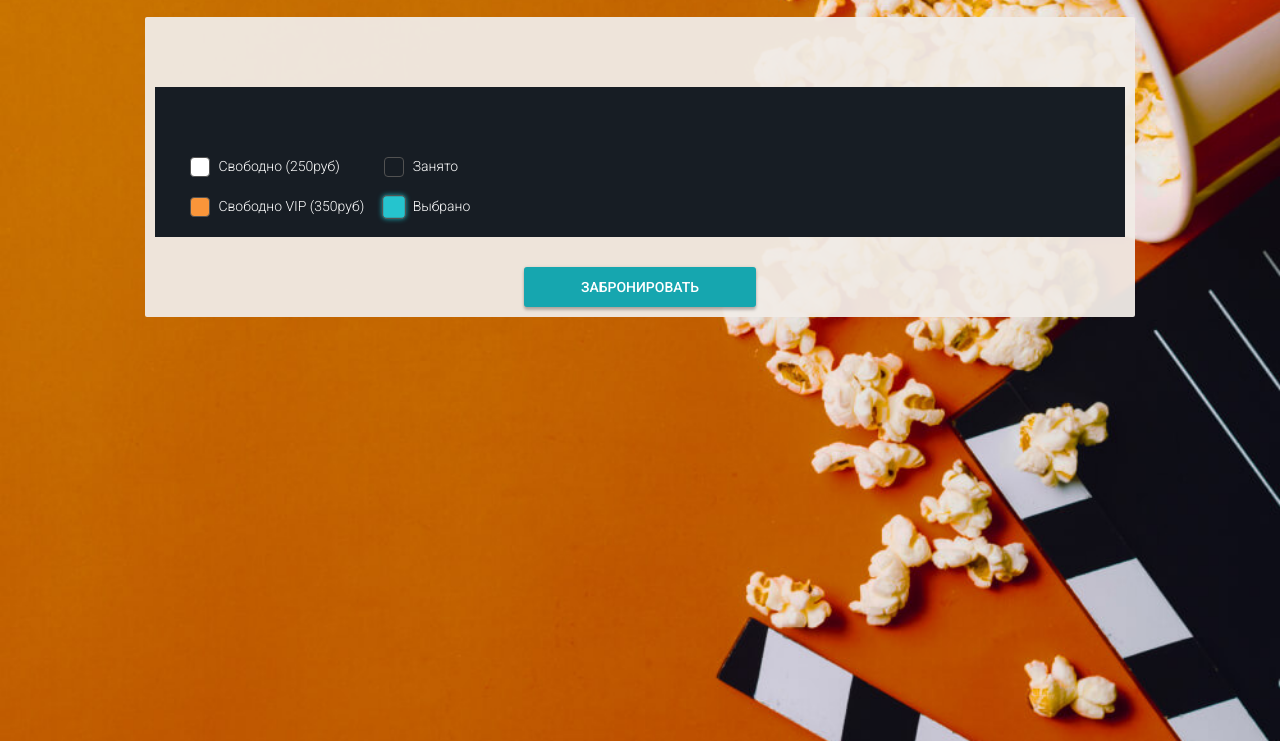
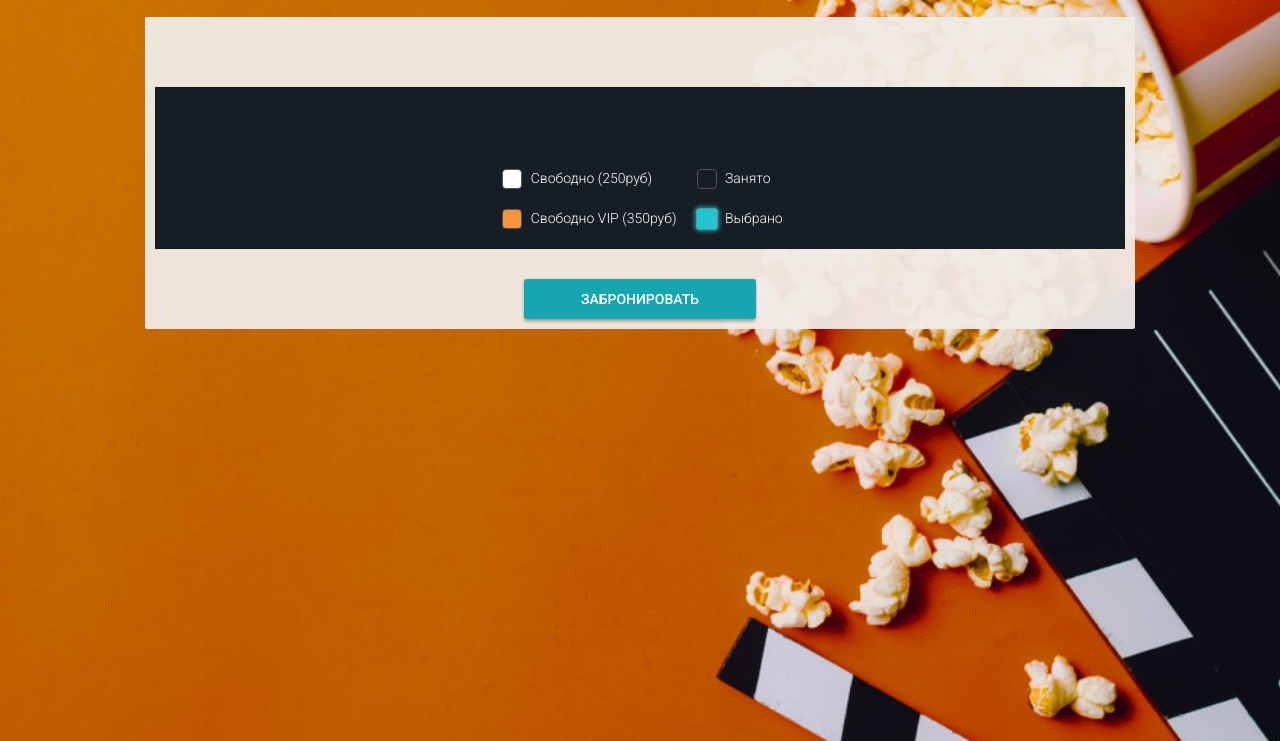
Before and after one commit to falushinaj/Graduation-project, a plain HTML site: page hall.html in a window 1280 px wide. Shown: the part 59-800 px from the top of the page. Drawn offline with Linux system fonts and the light colour scheme; no server answers.

Commit message:
Update styles.css

```diff
--- a/css/styles.css
+++ b/css/styles.css
@@ -155,6 +155,7 @@ body {
 }
 .movie .movie-seances__hall .movie-seances__time-block {
   display: inline-block;
+  /* display: grid; */
   margin-bottom: 4px;
 }
 .movie .movie-seances__hall .movie-seances__time-block:nth-last-of-type(n + 1) {
@@ -494,9 +495,9 @@ body {
     display: flex;
     flex-wrap: wrap;
     }
-    .movie-seances__time-block {
+    /* .movie-seances__time-block {
     width: 33.33%;
-    }
+    } */
 
     /* для hall */
 
@@ -550,11 +551,12 @@ body {
       font-size: 0;
     }
     .conf-step {
-      display: flex;
+      display: block;
+
     }
-    .conf-step__legend {
+    /* .conf-step__legend {
       margin-top: 20px;
-    }
+    }   */
 
 }
 
```
